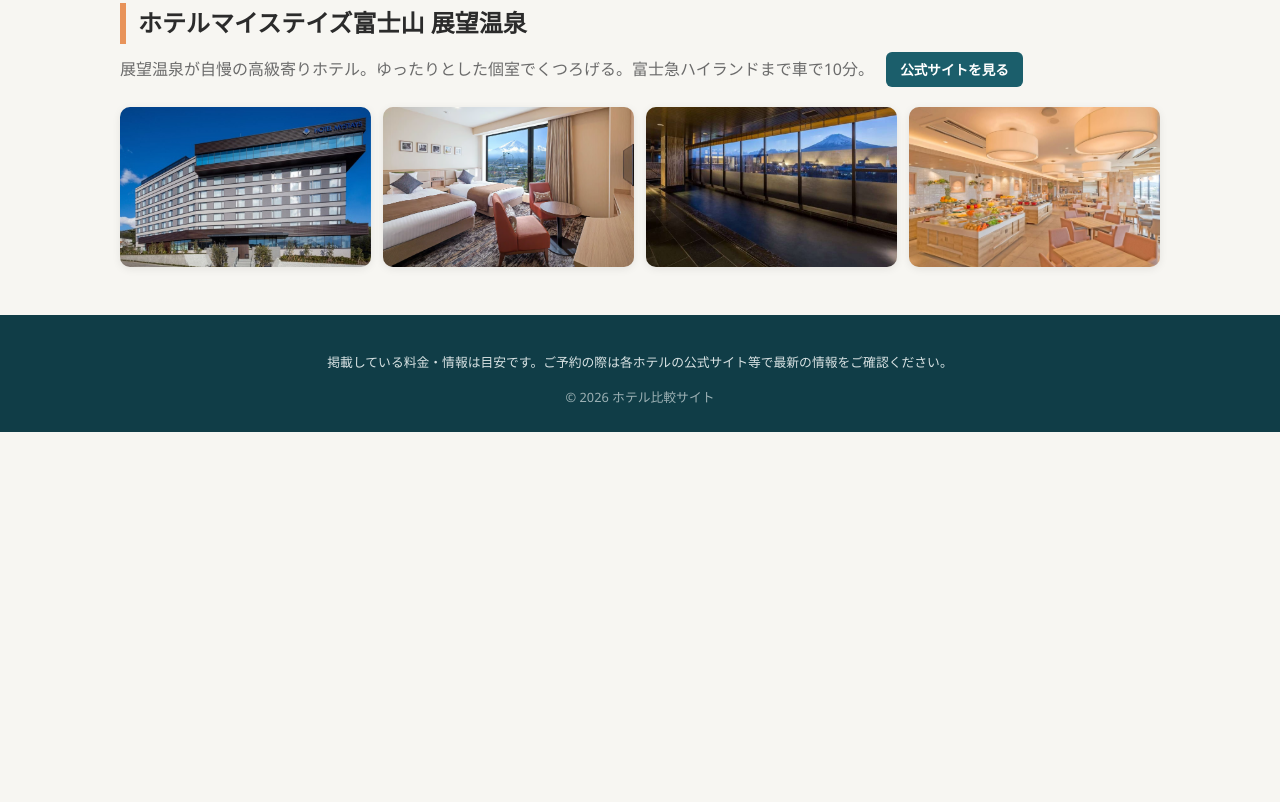
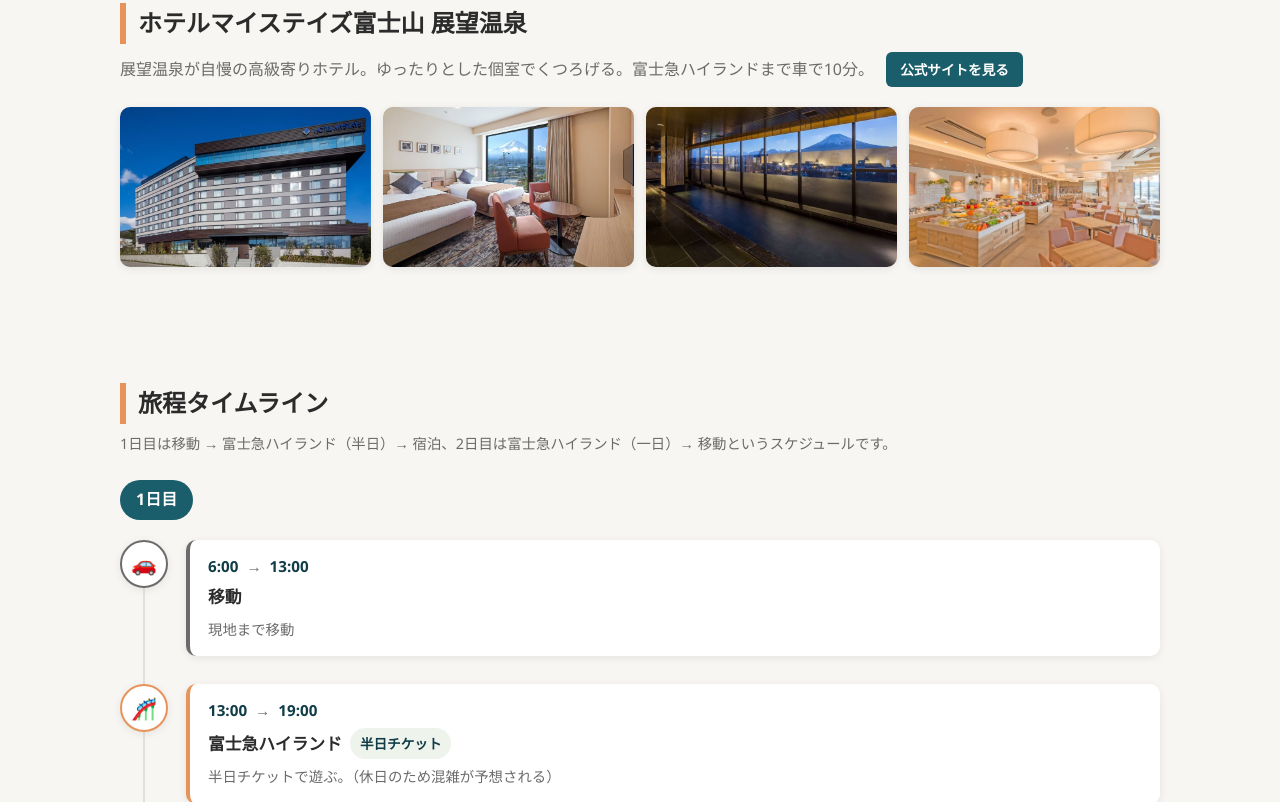
Before and after one commit to Fumito1111/compare-hotels, a plain HTML site: page index.html in a window 1280 px wide. Shown: the part 1998-2800 px from the top of the page. Before the commit the page ends 2430 px from the top, so only its background shows below. Drawn offline with Linux system fonts and the light colour scheme.

Commit message:
旅行計画追加

```diff
--- a/css/style.css
+++ b/css/style.css
@@ -275,6 +275,132 @@
   transform: scale(1.03);
 }
 
+/* ===== タイムライン（旅行計画） ===== */
+.timeline__day + .timeline__day {
+  margin-top: 40px;
+}
+
+.timeline__day-title {
+  display: flex;
+  align-items: baseline;
+  gap: 10px;
+  margin-bottom: 20px;
+}
+
+.timeline__day-num {
+  display: inline-block;
+  background: var(--color-primary);
+  color: #fff;
+  font-size: 1rem;
+  font-weight: bold;
+  padding: 6px 16px;
+  border-radius: 999px;
+}
+
+.timeline__list {
+  list-style: none;
+  margin: 0;
+  padding: 0;
+  position: relative;
+}
+
+.timeline__list::before {
+  content: "";
+  position: absolute;
+  top: 8px;
+  bottom: 8px;
+  left: 23px;
+  width: 2px;
+  background: var(--color-border);
+}
+
+.timeline__item {
+  position: relative;
+  display: flex;
+  gap: 18px;
+  padding-bottom: 28px;
+}
+
+.timeline__item:last-child {
+  padding-bottom: 0;
+}
+
+.timeline__marker {
+  position: relative;
+  z-index: 1;
+  flex: 0 0 auto;
+  width: 48px;
+  height: 48px;
+  border-radius: 50%;
+  background: var(--color-card);
+  border: 2px solid var(--color-border);
+  display: flex;
+  align-items: center;
+  justify-content: center;
+  font-size: 1.3rem;
+  box-shadow: var(--shadow);
+}
+
+.timeline__item--move .timeline__marker {
+  border-color: var(--color-text-light);
+}
+
+.timeline__item--activity .timeline__marker {
+  border-color: var(--color-accent);
+}
+
+.timeline__item--stay .timeline__marker {
+  border-color: var(--color-primary);
+}
+
+.timeline__content {
+  flex: 1 1 auto;
+  background: var(--color-card);
+  border-radius: var(--radius);
+  box-shadow: var(--shadow);
+  padding: 14px 18px;
+  border-left: 4px solid var(--color-border);
+}
+
+.timeline__item--move .timeline__content {
+  border-left-color: var(--color-text-light);
+}
+
+.timeline__item--activity .timeline__content {
+  border-left-color: var(--color-accent);
+}
+
+.timeline__item--stay .timeline__content {
+  border-left-color: var(--color-primary);
+}
+
+.timeline__time {
+  font-weight: bold;
+  color: var(--color-primary-dark);
+  font-size: 0.95rem;
+  margin-bottom: 4px;
+}
+
+.timeline__arrow {
+  margin: 0 8px;
+  color: var(--color-text-light);
+}
+
+.timeline__title {
+  margin: 0 0 6px;
+  font-size: 1.05rem;
+  display: flex;
+  align-items: center;
+  gap: 8px;
+  flex-wrap: wrap;
+}
+
+.timeline__desc {
+  margin: 0;
+  color: var(--color-text-light);
+  font-size: 0.9rem;
+}
+
 /* ===== ライトボックス ===== */
 .lightbox {
   position: fixed;
--- a/index.html
+++ b/index.html
@@ -21,6 +21,7 @@
     <a href="#hotel-a">ブリーズベイレイクリゾート河口湖</a>
     <a href="#hotel-b">富士山ステーションホテル</a>
     <a href="#hotel-c">ホテルマイステイズ富士山 展望温泉</a>
+    <a href="#travel-plan">旅行計画</a>
     <a href="#compare" class="hotel-nav__cta">比較表を見る</a>
   </div>
 </nav>
@@ -154,6 +155,82 @@
     </div>
   </section>
 
+  <!-- ===== 旅行計画 ===== -->
+  <section id="travel-plan" class="section">
+    <h2 class="section-title">旅程タイムライン</h2>
+    <p class="section-lead">1日目は移動 → 富士急ハイランド（半日）→ 宿泊、2日目は富士急ハイランド（一日）→ 移動というスケジュールです。</p>
+
+    <div class="timeline">
+
+      <div class="timeline__day">
+        <h3 class="timeline__day-title">
+          <span class="timeline__day-num">1日目</span>
+        </h3>
+        <ol class="timeline__list">
+
+          <li class="timeline__item timeline__item--move">
+            <div class="timeline__marker" aria-hidden="true">🚗</div>
+            <div class="timeline__content">
+              <div class="timeline__time">6:00<span class="timeline__arrow">→</span>13:00</div>
+              <h4 class="timeline__title">移動</h4>
+              <p class="timeline__desc">現地まで移動</p>
+            </div>
+          </li>
+
+          <li class="timeline__item timeline__item--activity">
+            <div class="timeline__marker" aria-hidden="true">🎢</div>
+            <div class="timeline__content">
+              <div class="timeline__time">13:00<span class="timeline__arrow">→</span>19:00</div>
+              <h4 class="timeline__title">富士急ハイランド <span class="badge">半日チケット</span></h4>
+              <p class="timeline__desc">半日チケットで遊ぶ。（休日のため混雑が予想される）</p>
+            </div>
+          </li>
+
+          <li class="timeline__item timeline__item--stay">
+            <div class="timeline__marker" aria-hidden="true">🛏️</div>
+            <div class="timeline__content">
+              <div class="timeline__time">19:30<span class="timeline__arrow">→</span>翌8:00</div>
+              <h4 class="timeline__title">宿泊施設滞在</h4>
+              <p class="timeline__desc">
+                チェックインしてゆっくり休みます。宿泊先は
+                <a href="#compare">ホテル比較表</a>から検討中。
+              </p>
+            </div>
+          </li>
+
+        </ol>
+      </div>
+
+      <div class="timeline__day">
+        <h3 class="timeline__day-title">
+          <span class="timeline__day-num">2日目</span>
+        </h3>
+        <ol class="timeline__list">
+
+          <li class="timeline__item timeline__item--activity">
+            <div class="timeline__marker" aria-hidden="true">🎢</div>
+            <div class="timeline__content">
+              <div class="timeline__time">9:00<span class="timeline__arrow">→</span>19:00</div>
+              <h4 class="timeline__title">富士急ハイランド <span class="badge">一日チケット</span></h4>
+              <p class="timeline__desc">一日チケットで遊ぶ</p>
+            </div>
+          </li>
+
+          <li class="timeline__item timeline__item--move">
+            <div class="timeline__marker" aria-hidden="true">🚗</div>
+            <div class="timeline__content">
+              <div class="timeline__time">19:00<span class="timeline__arrow">→</span>24:00</div>
+              <h4 class="timeline__title">移動</h4>
+              <p class="timeline__desc">帰路の移動。</p>
+            </div>
+          </li>
+
+        </ol>
+      </div>
+
+    </div>
+  </section>
+
 </main>
 
 <!-- ライトボックス -->
```
